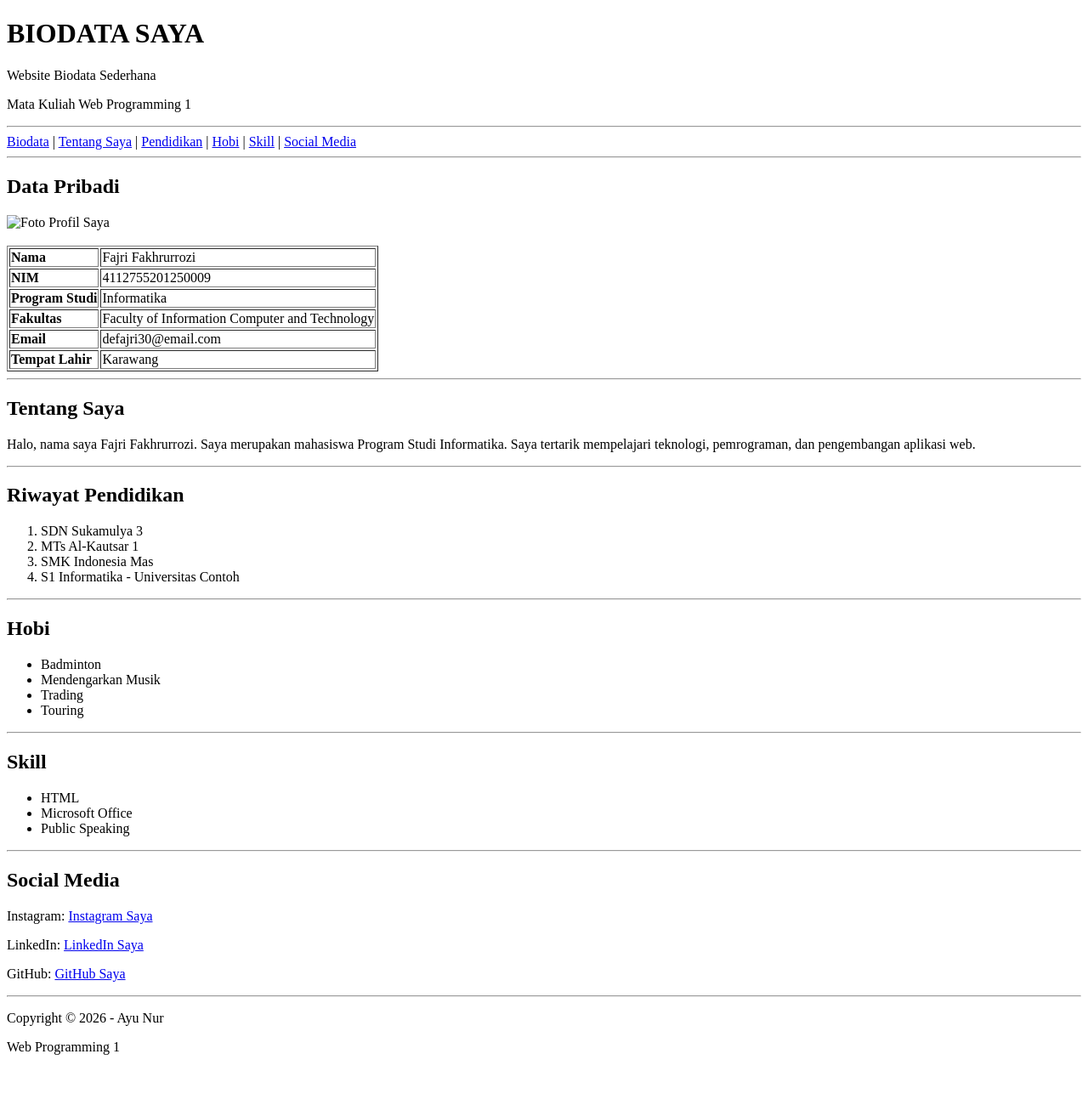
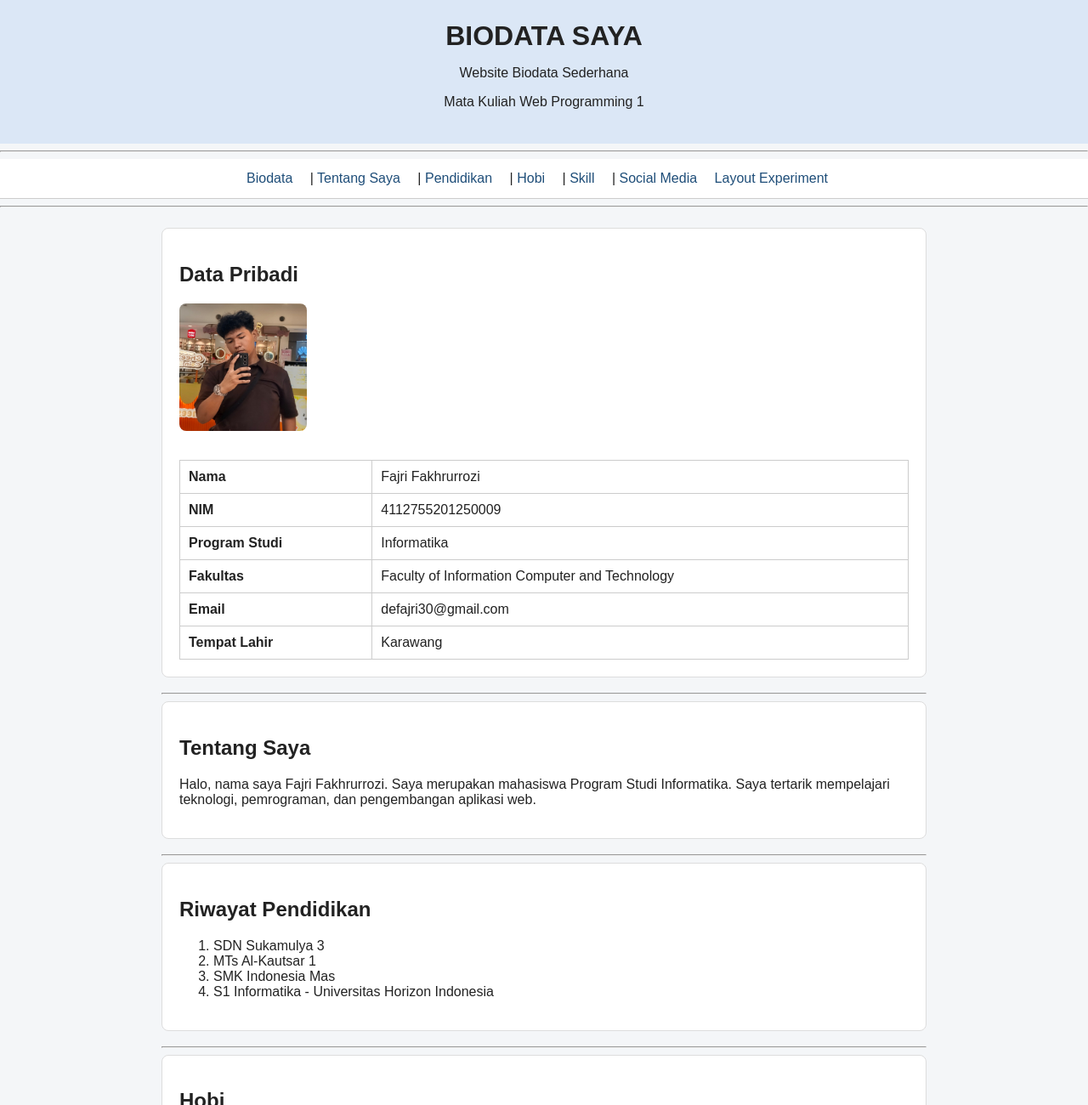
Before and after one commit to fajrixploid/bebas, a plain HTML site: page index.html in a window 1280 px wide. Shown: the top 1300 px of the page at 85% size. Before the commit the page ends 1257 px from the top, so only its background shows below. Drawn offline with Linux system fonts and the light colour scheme.

Commit message:
Initial commit

```diff
--- a/index.html
+++ b/index.html
@@ -4,6 +4,8 @@
     <meta charset="UTF-8">
     <meta name="viewport" content="width=device-width, initial-scale=1.0">
     <title>Biodata Saya</title>
+
+    <link rel="stylesheet" href="style.css">
 </head>
 
 <body>
@@ -23,6 +25,7 @@
         <a href="#hobi">Hobi</a> |
         <a href="#skill">Skill</a> |
         <a href="#sosial-media">Social Media</a>
+        <a href="layout.html">Layout Experiment</a>
     </nav>
 
     <hr>
@@ -61,7 +64,7 @@
 
                 <tr>
                     <td><b>Email</b></td>
-                    <td>defajri30@email.com</td>
+                    <td>defajri30@gmail.com</td>
                 </tr>
 
                 <tr>
@@ -92,7 +95,7 @@
                 <li>SDN Sukamulya 3</li>
                 <li>MTs Al-Kautsar 1</li>
                 <li>SMK Indonesia Mas</li>
-                <li>S1 Informatika - Universitas Contoh</li>
+                <li>S1 Informatika - Universitas Horizon Indonesia</li>
             </ol>
         </section>
 
@@ -128,22 +131,22 @@
 
             <p>
                 Instagram:
-                <a href="https://www.instagram.com/" target="_blank">
-                    Instagram Saya
+                <a href="https://www.instagram.com/_fajriajah?stkn=dXJ4ZWpscnViODVn" target="_blank">
+                    My Instagram Guwejh
                 </a>
             </p>
 
             <p>
                 LinkedIn:
                 <a href="https://www.linkedin.com/" target="_blank">
-                    LinkedIn Saya
+                    My LinkedIn Guwejh
                 </a>
             </p>
 
             <p>
                 GitHub:
-                <a href="https://github.com/" target="_blank">
-                    GitHub Saya
+                <a href="https://github.com/fajrixploid" target="_blank">
+                    My GitHub Guwejh
                 </a>
             </p>
         </section>
@@ -153,7 +156,7 @@
     <hr>
 
     <footer>
-        <p>Copyright &copy; 2026 - Ayu Nur</p>
+        <p>Copyright &copy; 2026 - Fajri Fakhrurrozi</p>
         <p>Web Programming 1</p>
     </footer>
 
--- /dev/null
+++ b/style.css
@@ -0,0 +1,76 @@
+body {
+    margin: 0;
+    font-family: Arial, sans-serif;
+    background-color: #f4f6f8;
+    color: #222222;
+}
+
+header {
+    background-color: #dbe7f6;
+    padding: 24px;
+    text-align: center;
+}
+
+header h1 {
+    margin: 0;
+}
+
+nav {
+    background-color: #ffffff;
+    padding: 14px;
+    border-bottom: 1px solid #cccccc;
+    text-align: center;
+}
+
+nav a {
+    color: #1f4e79;
+    text-decoration: none;
+    margin-right: 16px;
+}
+
+nav a:hover {
+    text-decoration: underline;
+}
+
+main {
+    width: 90%;
+    max-width: 900px;
+    margin: 24px auto;
+}
+
+section {
+    background-color: #ffffff;
+    padding: 20px;
+    margin-bottom: 18px;
+    border: 1px solid #dddddd;
+    border-radius: 8px;
+}
+
+img {
+    max-width: 160px;
+    border-radius: 8px;
+}
+
+table {
+    width: 100%;
+    border-collapse: collapse;
+    margin-top: 12px;
+}
+
+th,
+td {
+    border: 1px solid #cccccc;
+    padding: 10px;
+    text-align: left;
+}
+
+th {
+    background-color: #eef3f8;
+}
+
+footer {
+    background-color: #dbe7f6;
+    padding: 16px;
+    text-align: center;
+    margin-top: 24px;
+}
```
Also changed, not shown: layout.html (added, +69 -0 lines), foto.jpg (added).
